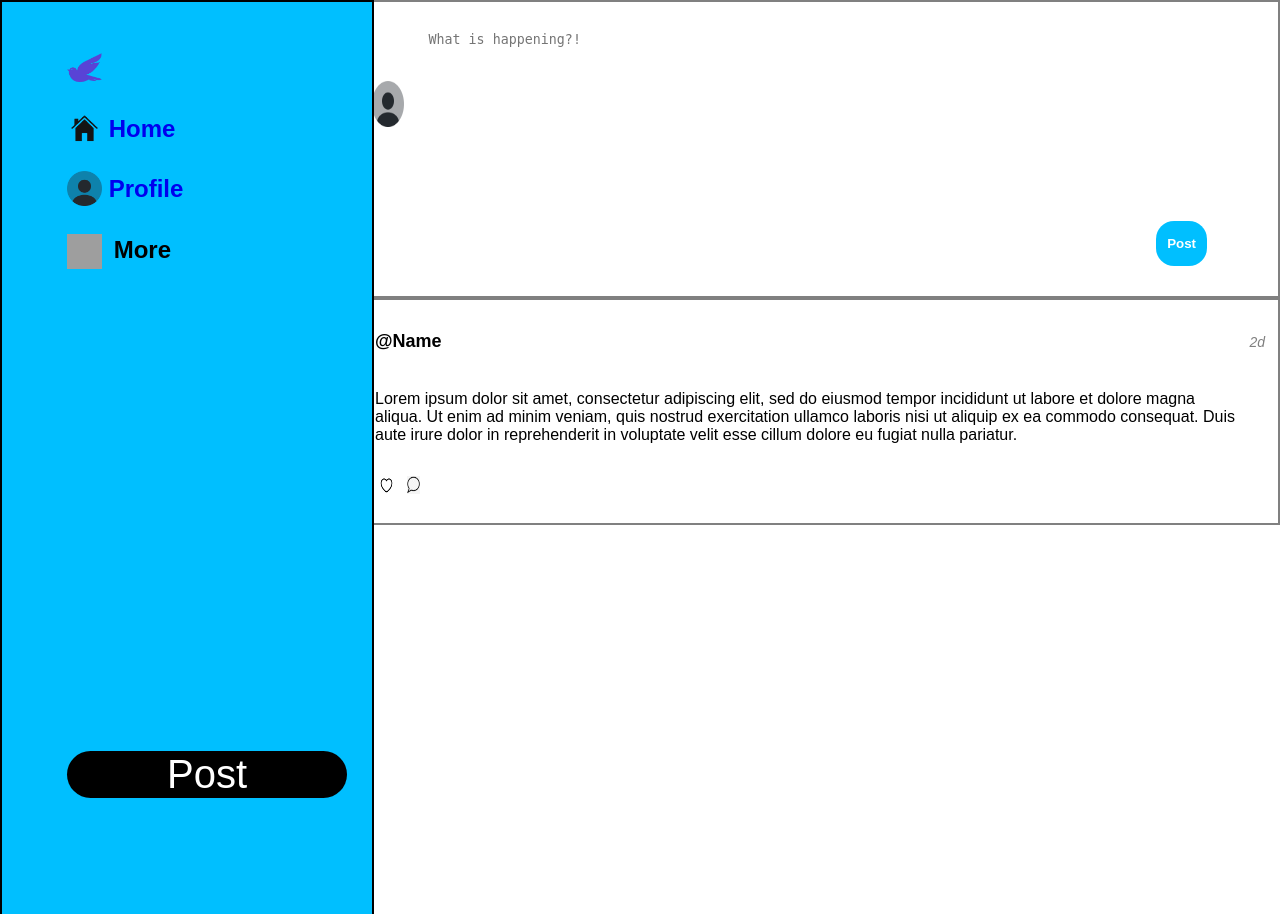
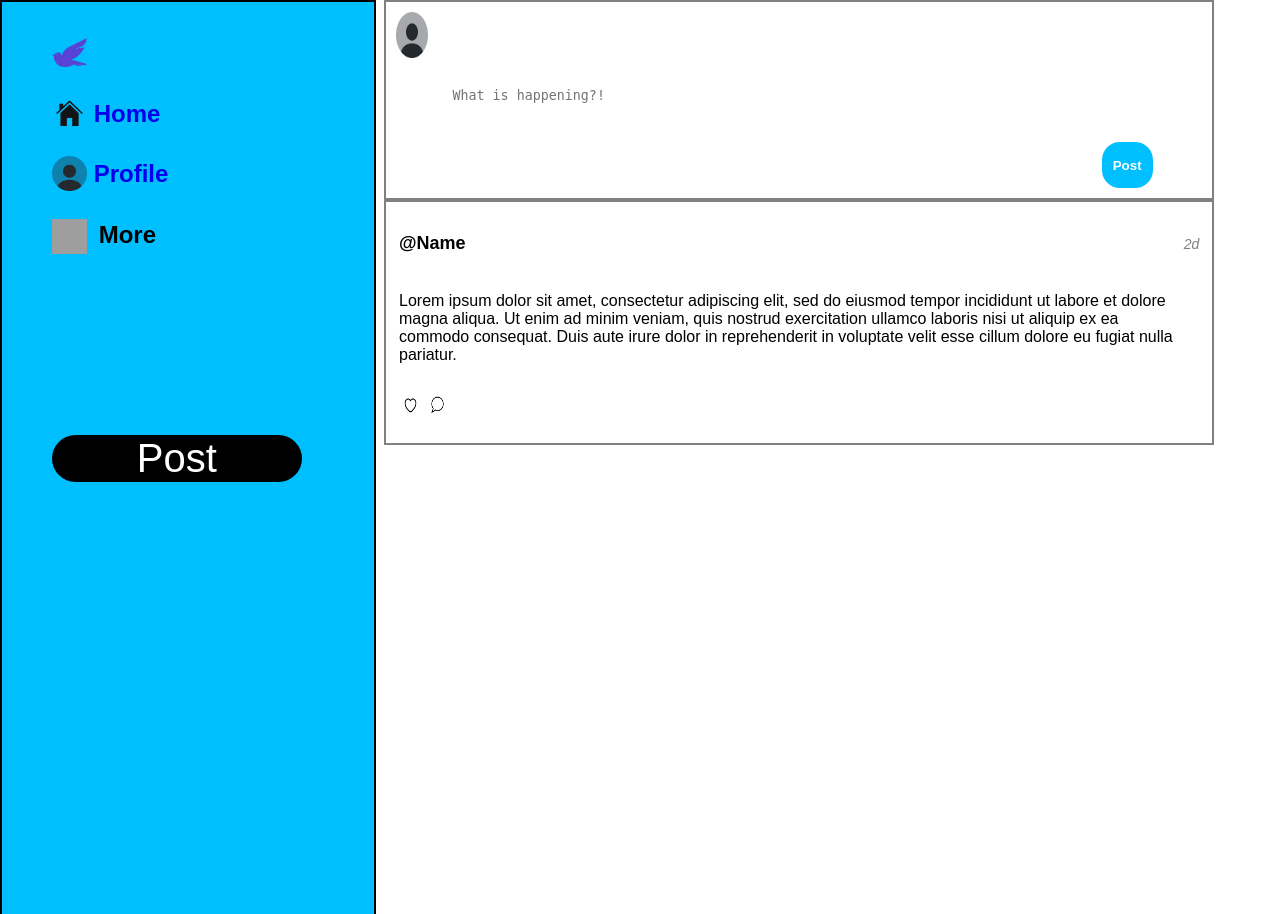
Before and after one commit to WhatABeatifulDuwang/Chirpify, a PHP site: page /home.php in a window 1280 px wide. Run offline with PHP 8.4, Linux system fonts and the light colour scheme; grey boxes are pictures that could not be loaded.

Commit message:
WiP CSS home :(

```diff
--- a/project/dependencies/scripts/home_script.js
+++ b/project/dependencies/scripts/home_script.js
@@ -2,18 +2,16 @@
     let counter = parseInt(count);
     let image = document.getElementById("heart");
 
-    document.getElementById('heart').addEventListener("click", function(){
-        if (image.src === "../assets/icons/heart-empty-icon.png" && counter === 0) {
-            image.src = "../assets/icons/heart-full-icon.png";
+     if (counter === 0) {
+         image.src = "assets/icons/heart-full-icon.png";
          counter += 1;
 
          return counter;
      }
-        else if(counter >= 1) {
-            image.src = "../assets/icons/heart-full-icon.png";
+     else {
+         image.src = "assets/icons/heart-full-icon.png";
          counter += 1;
 
          return counter;
      }
-    })
 }
--- a/project/dependencies/styles/home_style.css
+++ b/project/dependencies/styles/home_style.css
@@ -11,8 +11,12 @@ footer {
     display: flex;
     flex-direction: row;
     flex-wrap: wrap;
-    width: 100%;
-    height: 100%;
+}
+
+.navbar{
+    display: flex;
+    flex-direction: column;
+    width: 30%;
 }
 
 .column{
@@ -27,8 +31,8 @@ footer {
     border-radius: 24px;
     border-style: none;
     color: white;
-    margin-top: 50vh;
-    width: 100%;
+    margin-top: 50%;
+    width: 80%;
     font-size: 40px;
 }
 
@@ -37,7 +41,8 @@ footer {
     border-color: grey;
     border-width: 2px;
     padding: 10px;
-    width: 70vw;
+    height: 60%;
+    width: 90%;
     margin: 0;
 }
 
@@ -60,8 +65,8 @@ footer {
     border-style: solid;
     border-color: grey;
     border-width: 2px;
-    height: 30vh;
-    width: 70vw;
+    height: 45%;
+    width: 90%;
     margin: 0;
     padding: 10px;
 }
@@ -86,8 +91,8 @@ footer {
 .tweetPost textarea{
     resize: none;
     border-style: none;
-    width: 60vw;
-    height: 18vh;
+    width: 60%;
+    height: 18%;
     padding: 20px;
 }
 
@@ -106,3 +111,9 @@ footer {
     border-style: none;
     background-color: white;
 }
+
+#heart{
+    background-color: white;
+    width: 1vw;
+    height: 2vh;
+}
--- a/project/dependencies/styles/index_style.css
+++ b/project/dependencies/styles/index_style.css
@@ -150,7 +150,7 @@ a{
     border-style: solid;
     border-width: 1px;
     width: 35dvb;
-};
+}
 
 .header-sign-in-butt{
     margin: 10px;
--- a/project/dependencies/styles/navbar_style.css
+++ b/project/dependencies/styles/navbar_style.css
@@ -1,6 +1,6 @@
 nav {
-    height: 100vh;
-    width: 25vw;
+    height: 100%;
+    width: 27.5%;
     background-color: deepskyblue;
     border-style: solid;
     border-width: 2px;
@@ -9,7 +9,7 @@ nav {
     font-weight: bold;
     list-style: none;
     margin: 0;
-    padding: 25px;
+    padding: 10px;
     position: fixed;
 }
 
--- a/project/home.php
+++ b/project/home.php
@@ -6,11 +6,11 @@
     <meta name="viewport" content="width=device-width, initial-scale=1.0">
     <title>Home</title>
     <link rel="stylesheet" href="dependencies/styles/home_style.css">
-    <link rel="script" href="dependencies/scripts/home_script.js">
+    <script src="dependencies/scripts/home_script.js"></script>
 </head>
 <body>
     <div class="row">
-        <div class="column">
+        <div class="navbar">
             <?php include "navbar.html" ?>
         </div>
         <div class="column">
```
Also changed, not shown: project/assets/icons/heart-full-icon.png, project/assets/icons/reply-icon.png. Lines whose indentation alone changed are shown as unchanged.
